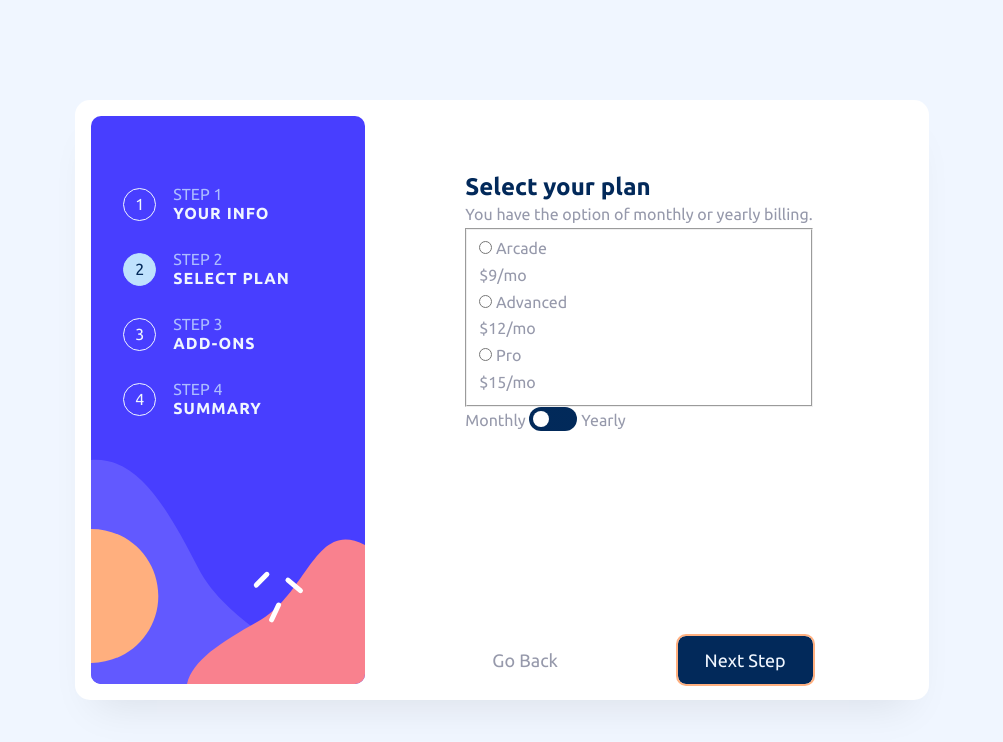
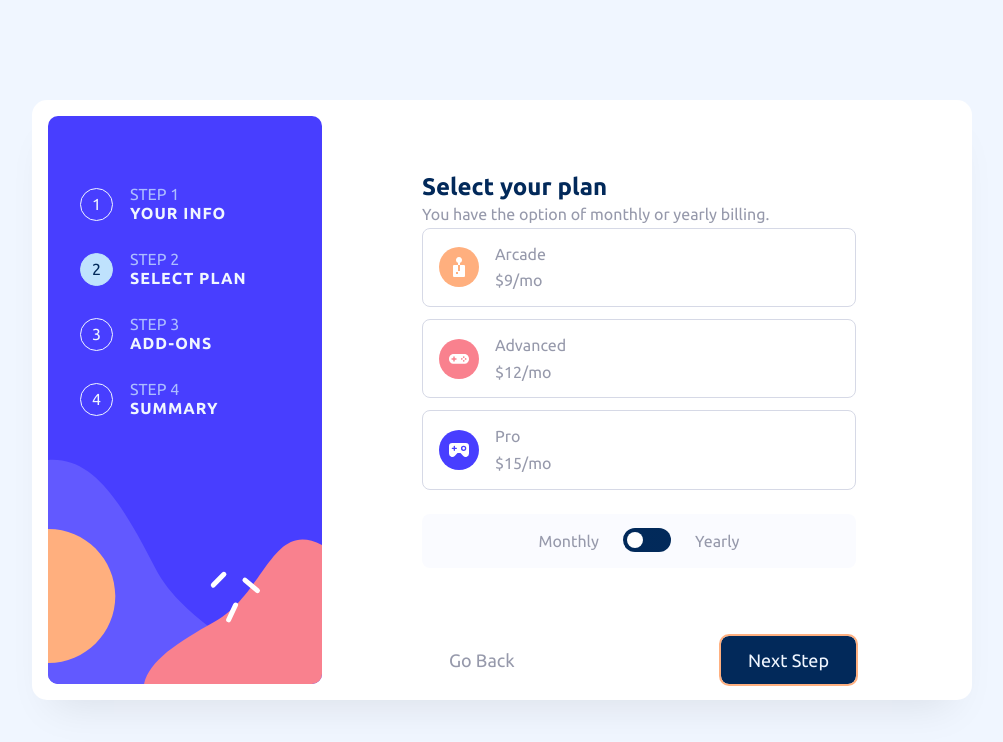
Before and after one commit to jefcooper/fem-multi-step-form, a website built with Vite: page src/index.html in a window 1280 px wide. Both pictures are taken after a click on the button "Next Step". Shown: the whole page, without its empty margins (138-1141 px from the left). Built offline with nearby package versions, Linux system fonts and the light colour scheme.

Commit message:
plan radio-card

```diff
--- a/src/index.html
+++ b/src/index.html
@@ -84,23 +84,26 @@
 
         <fieldset class="radio-card__fieldset">
           <legend class="visually-hidden">Plan Type</legend>
-          <div class="radio-card">
-            <input type="radio" name="plan-selection" id="plan-selection__arcade" class="radio-card__input">
-            <label for="plan-selection__arcade" class="radio-card__label">Arcade</label>
-            <p class="text--1">$9/mo</p>
-          </div>
+          <input type="radio" name="plan-selection" id="plan-selection__arcade" class="radio-card__input">
+          <label for="plan-selection__arcade" class="radio-card__label">
+            <img class="icon--arcade" src="assets/icon-arcade.svg" alt="" aria-hidden="true">
+            <span class="text--1">Arcade</span>
+            <span class="text--1">$9/mo</span>
+          </label>
 
-          <div class="radio-card">
-            <input type="radio" name="plan-selection" id="plan-selection__advanced" class="radio-card__input">
-            <label for="plan-selection__advanced" class="radio-card__label">Advanced</label>
-            <p class="text--1">$12/mo</p>
-          </div>
+          <input type="radio" name="plan-selection" id="plan-selection__advanced" class="radio-card__input">
+          <label for="plan-selection__advanced" class="radio-card__label">
+            <img class="icon--advanced" src="assets/icon-advanced.svg" alt="" aria-hidden="true">
+            <span class="text--1">Advanced</span>
+            <span class="text--1">$12/mo</span>
+          </label>
 
-          <div class="radio-card">
-            <input type="radio" name="plan-selection" id="plan-selection__pro" class="radio-card__input">
-            <label for="plan-selection__pro" class="radio-card__label">Pro</label>
-            <p class="text--1">$15/mo</p>
-          </div>
+          <input type="radio" name="plan-selection" id="plan-selection__pro" class="radio-card__input">
+          <label for="plan-selection__pro" class="radio-card__label">
+            <img class="icon--pro" src="assets/icon-pro.svg" alt="" aria-hidden="true">
+            <span class="text--1">Pro</span>
+            <span class="text--1">$15/mo</span>
+          </label>
         </fieldset>
 
         <div class="plan-term-toggle">
--- a/src/stylesheets/base/_base.scss
+++ b/src/stylesheets/base/_base.scss
@@ -9,8 +9,10 @@
  * body
  */
 body {
+  /*
   display: grid;
   align-content: flex-start;
+  */
 
   font-family: $ff-base;
   font-weight: $fw-regular;
@@ -49,7 +51,9 @@ ul {
 @include media-breakpoint("tablet") {
   body {
     background-image: none;
+    /*
     align-content: center;
     place-items: center;
+    */
   }
 }
--- a/src/stylesheets/base/_icons.scss
+++ b/src/stylesheets/base/_icons.scss
@@ -33,53 +33,33 @@
 }
 
 /**
- * .icon--up
+ * .icon--arcade
  *
- *  Up arrow
+ *  Arcade Icon
  */
-.icon--up {
-  width: 8px;
-  height: 4px;
+.icon--arcade {
+  width: 40px;
+  height: 40px;
 }
 
 /**
- * .icon--facebook
+ * .icon--advanced
  *
- *  Facebook company logo, used in footer.
+ *  Advanced
  */
-.icon--facebook {
-  width: 20px;
-  height: 20px;
+.icon--advanced {
+  width: 40px;
+  height: 40px;
 }
 
 /**
- * .icon--youtube
+ * .icon--pro
  *
- * YouTube logo
+ * Pro
  */
-.icon--youtube {
-  width: 20px;
-  height: 20px;
-}
-
-/**
- * .icon--instagram
- *
- *  Instagram company logo, used in footer.
- */
-.icon--instagram {
-  width: 20px;
-  height: 20px;
-}
-
-/**
- * .icon--twitter
- *
- *  Twitter company logo, used in footer.
- */
-.icon--twitter {
-  width: 20px;
-  height: 17px;
+.icon--pro {
+  width: 40px;
+  height: 40px;
 }
 
 /*----------------------------------------------------------------------------
--- a/src/stylesheets/components/_radio-card.scss
+++ b/src/stylesheets/components/_radio-card.scss
@@ -19,6 +19,7 @@
  */
 .radio-card__fieldset {
   width: 100%;
+  border: 0;
 }
 
 /**
@@ -31,4 +32,43 @@
  * radio-card__input - the input element in the radio-card
  */
 .radio-card__input {
+  @extend .visually-hidden;
 }
+.radio-card__fieldset {
+  padding: 0;
+  display: grid;
+  gap: pxToRem(12px);
+}
+.radio-card__fieldset:focus {
+  background-color: yellow;
+}
+.radio-card__input:focus + .radio-card__label {
+  outline: 1px solid;
+  outline-color: var(--theme-radio-card-hover-border);
+}
+.radio-card__input:checked + .radio-card__label {
+  background-color: var(--theme-radio-card-checked-bg);
+  border-color: var(--theme-radio-card-checked-border);
+}
+
+.radio-card__label {
+  display: grid;
+  grid-template-columns: auto 1fr;
+  grid-template-rows: auto auto;
+  align-items: center;
+  column-gap: 1rem;
+  padding-inline: 1rem;
+  padding-block: 0.75rem;
+  border: 1px solid;
+  border-color: var(--theme-radio-card-border);
+  border-radius: 0.5rem;
+  cursor: pointer;
+  user-select: none;
+}
+.radio-card__label img {
+  grid-column: 1 / 2;
+  grid-row: 1 / -1;
+}
+.radio-card__label:hover {
+  border-color: var(--theme-radio-card-hover-border);
+}
--- /dev/null
+++ b/src/stylesheets/layout/_plan-term-toggle.scss
@@ -0,0 +1,11 @@
+.plan-term-toggle {
+  display: grid;
+  grid-auto-flow: column;
+  justify-content: center;
+  gap: 1.5rem;
+  background-color: var(--theme-radio-card-checked-bg);
+  padding-block: pxToRem(14px);
+  margin-top: 1.5rem;
+  border-radius: 0.5rem;
+  width: 100%;
+}
--- a/src/stylesheets/layout/_signup-form.scss
+++ b/src/stylesheets/layout/_signup-form.scss
@@ -39,6 +39,9 @@
  ----------------------------------------------------------------------------*/
 @include media-breakpoint("tablet") {
   .signup-form {
+    position: relative;
+    top: 50%;
+    transform: translateY(-50%);
     display: grid;
     grid-template-columns: auto 1fr;
     grid-template-rows: auto 48px;
--- a/src/stylesheets/main.scss
+++ b/src/stylesheets/main.scss
@@ -20,6 +20,7 @@
 @import "layout/layout";
 @import "layout/signup-form";
 @import "layout/wizard-form";
+@import "layout/plan-term-toggle";
 
 // 5. Components
 @import "components/components";
--- a/src/stylesheets/themes/_light.scss
+++ b/src/stylesheets/themes/_light.scss
@@ -58,6 +58,11 @@
   --theme-wizard-step-label: #{$clr-primary-400};
   --theme-wizard-step-active: #{$clr-primary-800};
   --theme-wizard-step-active-bg: #{$clr-primary-300};
+
+  --theme-radio-card-border: #{$clr-neutral-300};
+  --theme-radio-card-hover-border: #{$clr-accent-purple};
+  --theme-radio-card-checked-bg: #{$clr-neutral-200};
+  --theme-radio-card-checked-border: #{$clr-accent-purple};
 }
 
 .theme--light {
```
